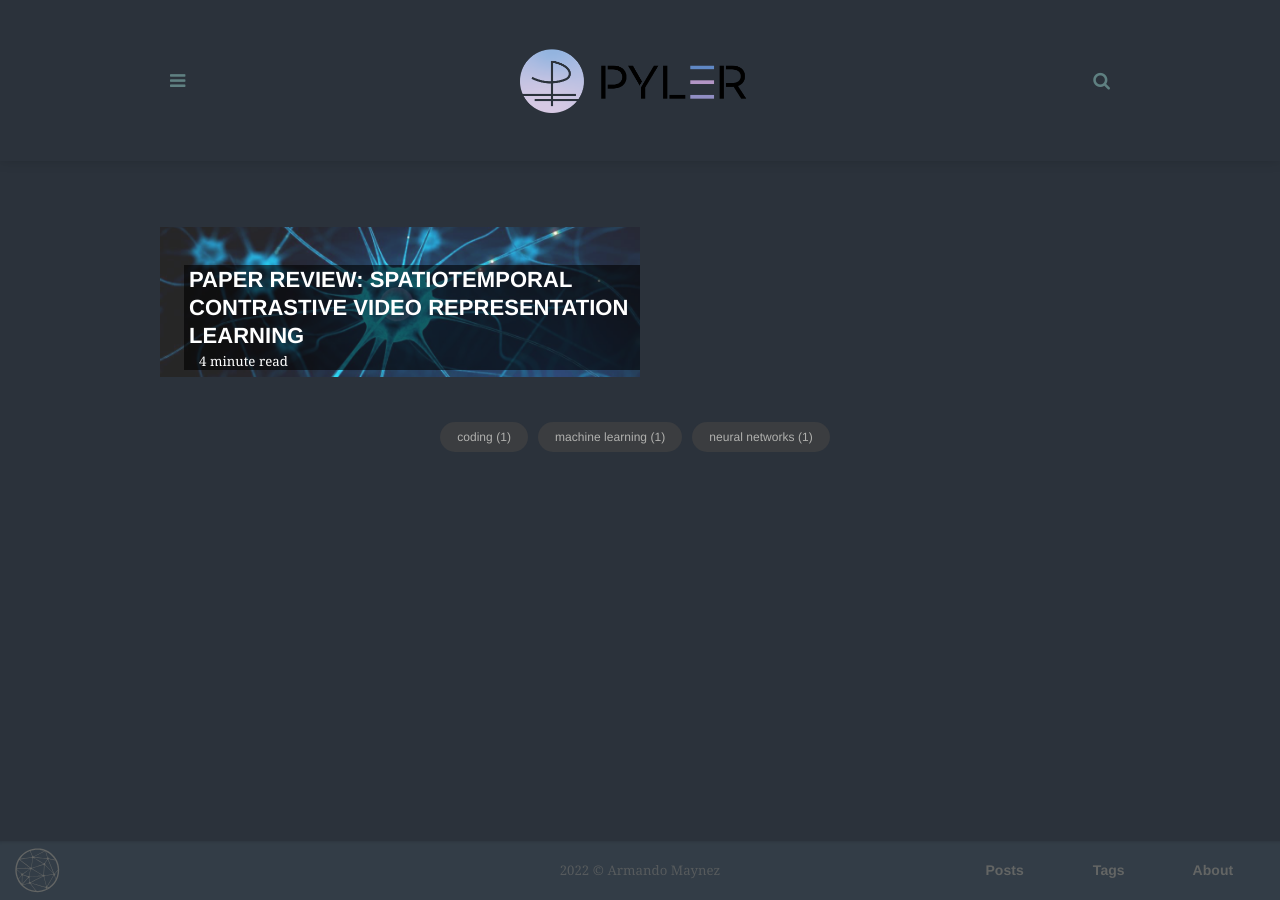
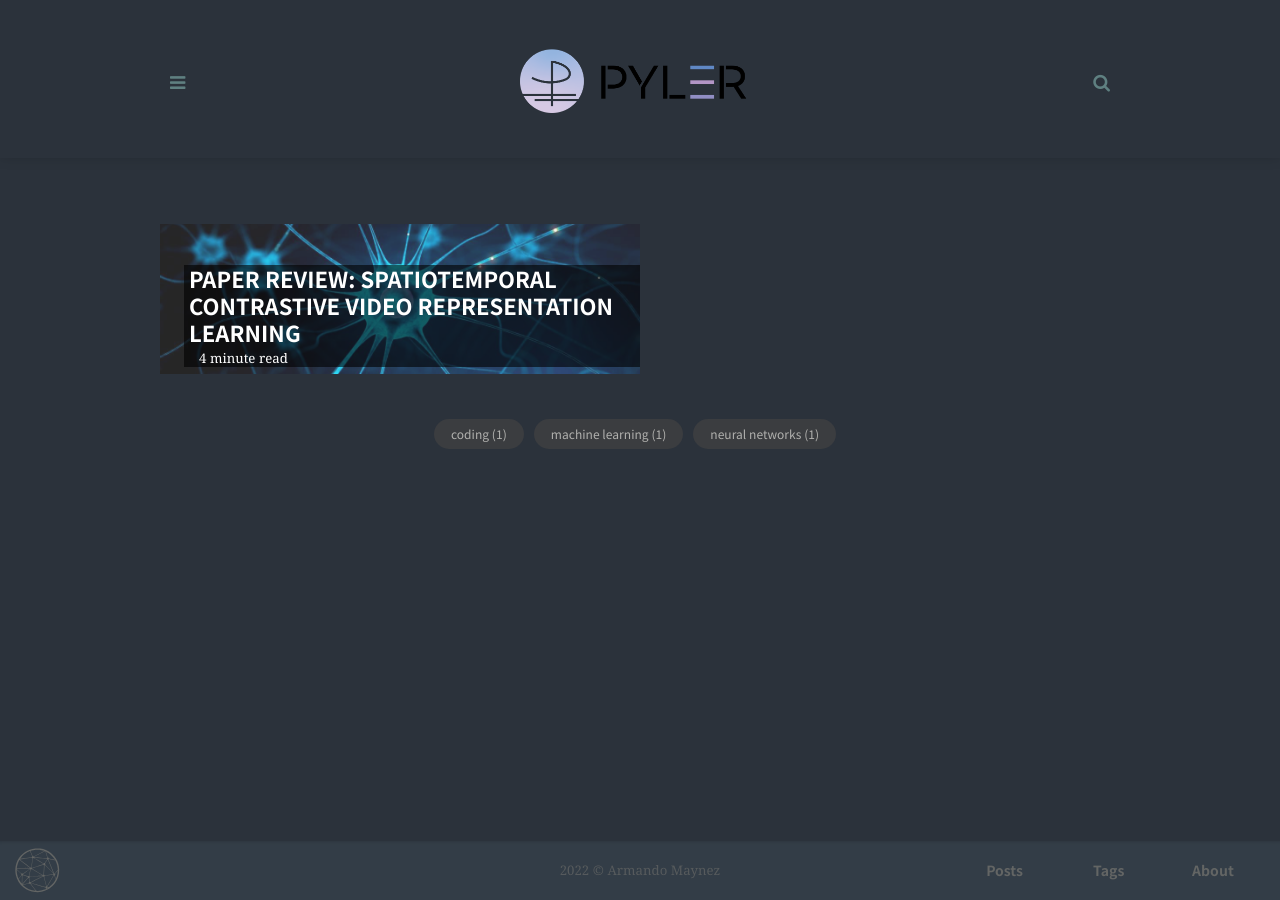
Before and after one commit to pylerAI/blog, a Jekyll site: the page built from index.html, in a window 1280 px wide. Built offline with Jekyll 4.4.1, drawn with Linux system fonts in a browser that asks for light colours; some web fonts are replaced; the list of posts is cut into pages by our own code.

Commit message:
Add font feature

```diff
--- a/_includes/head.html
+++ b/_includes/head.html
@@ -57,6 +57,10 @@
 }
 	</style>
 	<!-- <link href="https://fonts.googleapis.com/css?family=Lora:400,600|Source+Sans+Pro:200,400,700" rel="stylesheet"> -->
+  <link rel="preconnect" href="https://fonts.googleapis.com">
+  <link rel="preconnect" href="https://fonts.gstatic.com" crossorigin>
+  <link href="https://fonts.googleapis.com/css2?family=Noto+Sans+KR:wght@200;300;400;500;600;700;900&display=swap" rel="stylesheet">
+  <link href="https://fonts.googleapis.com/css2?family=Noto+Serif+KR:wght@200;300;400;500;600;700;900&display=swap" rel="stylesheet">
 	<!-- Font Awesome -->
 	<link rel="stylesheet" href="{{ relativebase }}assets/fonts/font-awesome/css/font-awesome.min.css">
 	<!-- Styles -->
--- a/assets/css/main.css
+++ b/assets/css/main.css
@@ -16,8 +16,8 @@
   --background:   #ffffff;
   --shadow:       rgba(32,30,30,.3);
   --github:       #333;
-  --font1: 'Lora', charter, Georgia, Cambria, 'Times New Roman', Times, serif;/* body text */
-  --font2: 'Source Sans Pro', 'Helvetica Neue', Helvetica, Arial, sans-serif; /* headers and titles   */
+  --font1: 'Noto Serif KR', 'Lora', charter, Georgia, Cambria, 'Times New Roman', Times, serif;/* body text */
+  --font2: 'Noto Sans KR', 'Source Sans Pro', 'Helvetica Neue', Helvetica, Arial, sans-serif; /* headers and titles   */
   --font1-light:      400;
   --font1-regular:    400;
   --font1-bold:       600;
```
